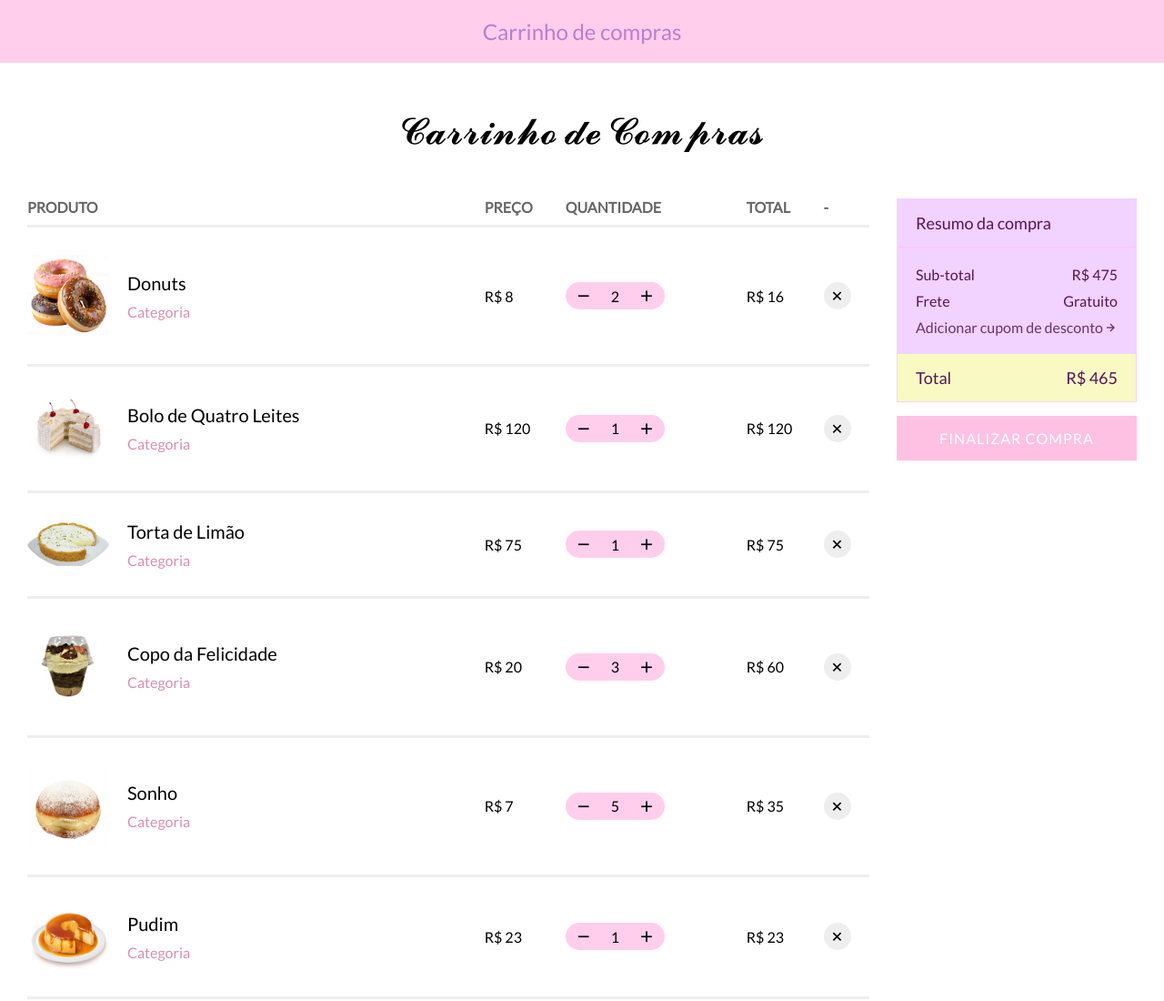
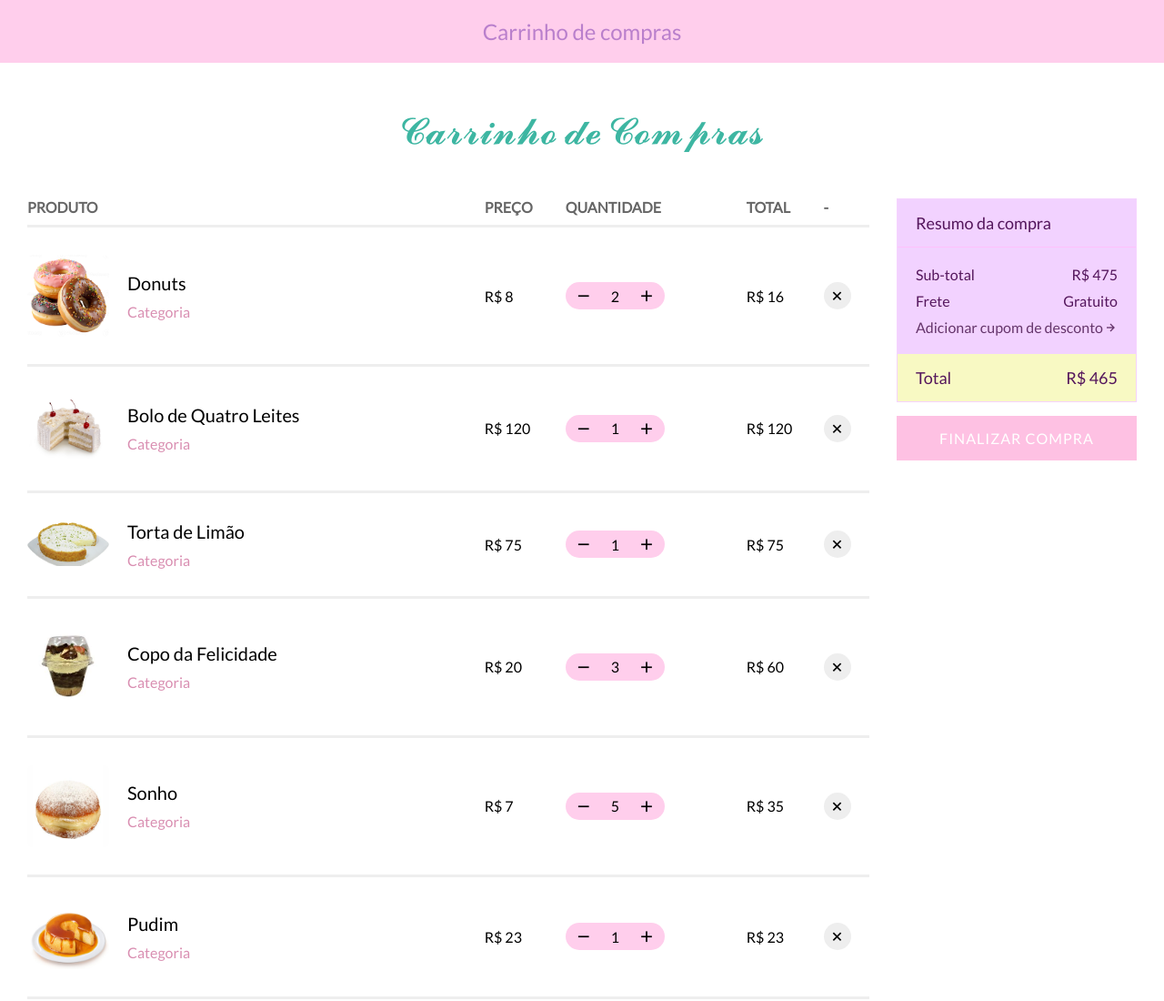
Before and after one commit to nathielychaves/Carrinho, a plain HTML site: page index.html in a window 1280 px wide. Shown: the top 1100 px of the page at 91% size. Drawn offline with nearby package versions, Linux system fonts and the light colour scheme.

Commit message:
Add files via upload

```diff
--- a/style.css
+++ b/style.css
@@ -31,6 +31,7 @@ body > main .page-title {
   font-size: 40px;
   padding: 50px 0;
   text-align: center;
+  color: #3db6a2;
 }
 
 body > main .content {
```
